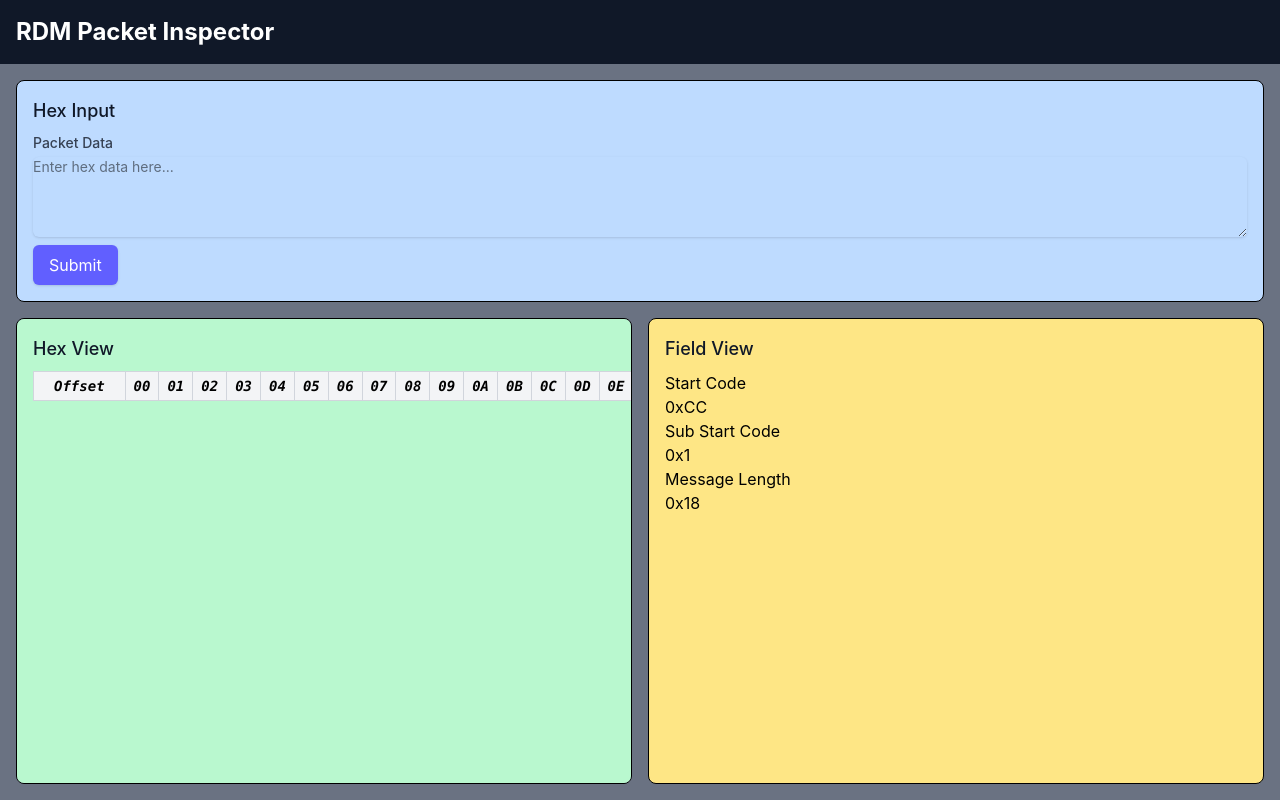
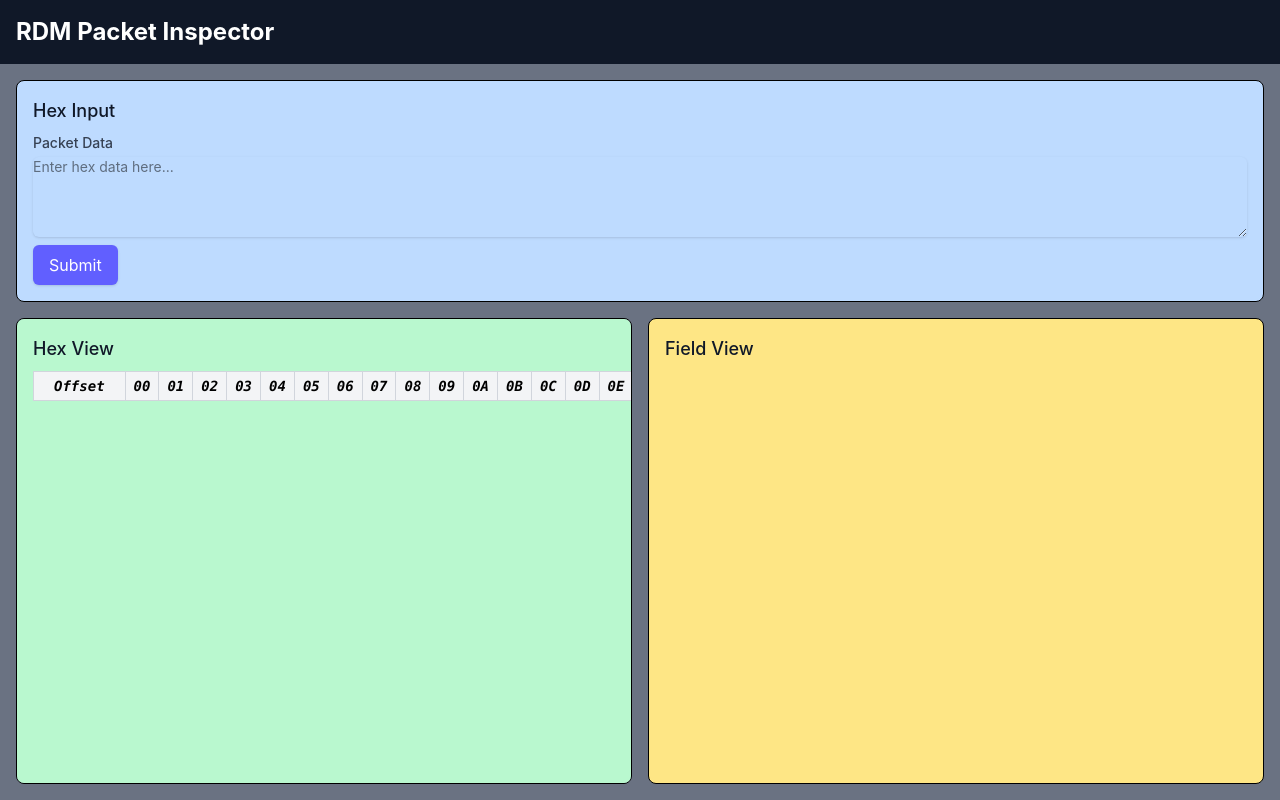
Before and after one commit to r-chua/rdm-packet-inspector, a React (Vite) app: page / in a window 1280 px wide. Built offline with nearby package versions, Linux system fonts and the light colour scheme.

Commit message:
feat: packet in FieldView

```diff
--- a/src/components/FieldView.tsx
+++ b/src/components/FieldView.tsx
@@ -1,4 +1,5 @@
-import type { FieldEntry } from '../parser/fields';
+import React from 'react';
+import { getFieldEntries, type FieldEntry } from '../parser/fields';
 import type { RdmPacket } from '../parser/types';
 
 type FieldViewProps = {
@@ -6,35 +7,12 @@ type FieldViewProps = {
 };
 
 export function FieldView({ packet }: FieldViewProps) {
-  const placeholderFields: FieldEntry[] = [
-    {
-      name: 'Start Code',
-      field: {
-        value: 0xcc,
-        rawBytes: new Uint8Array([0xcc]),
-        startByte: 0,
-        endByte: 0,
-      },
-    },
-    {
-      name: 'Sub Start Code',
-      field: {
-        value: 0x01,
-        rawBytes: new Uint8Array([0x01]),
-        startByte: 1,
-        endByte: 1,
-      },
-    },
-    {
-      name: 'Message Length',
-      field: {
-        value: 24,
-        rawBytes: new Uint8Array([0x18]),
-        startByte: 2,
-        endByte: 2,
-      },
-    },
-  ];
+  const packetFields: FieldEntry[] = React.useMemo(() => {
+    if (packet) {
+      return getFieldEntries(packet);
+    }
+    return [];
+  }, [packet]);
 
   function renderValue(value: unknown): string {
     if (value instanceof Uint8Array) {
@@ -64,7 +42,7 @@ export function FieldView({ packet }: FieldViewProps) {
     <section className="p-4">
       <h2 className="text-lg font-medium text-gray-900 mb-2">Field View</h2>
 
-      <dl>{placeholderFields.map((entry) => renderFieldEntry(entry))}</dl>
+      <dl>{packetFields.map((entry) => renderFieldEntry(entry))}</dl>
     </section>
   );
 }
```
